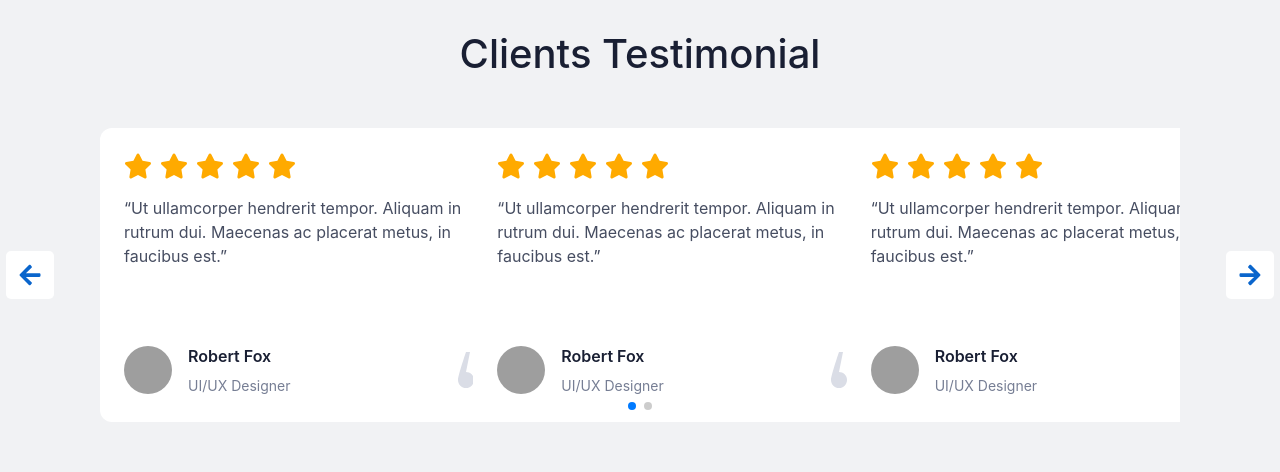
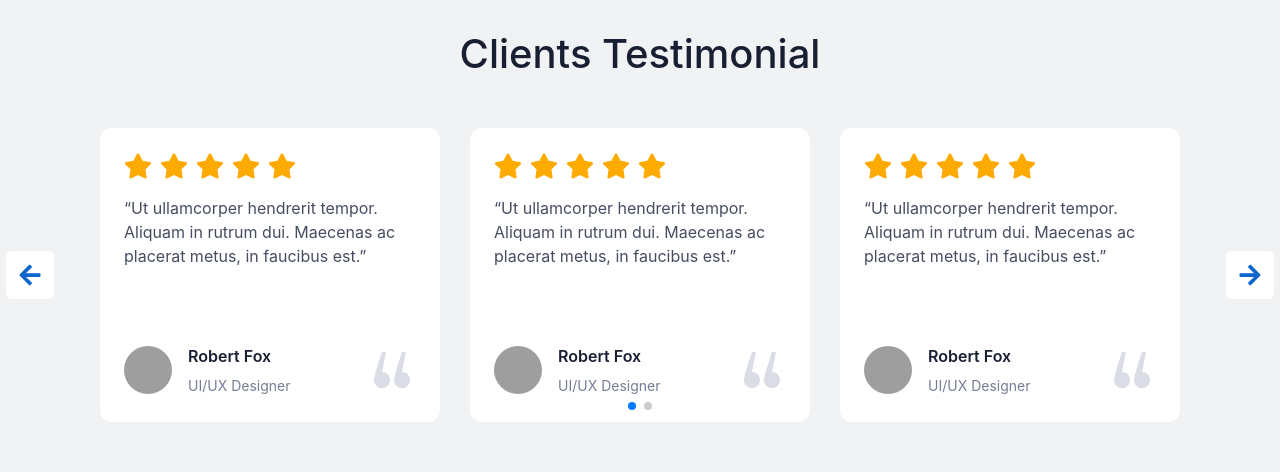
Before and after one commit to SoftDev-Abay/jobpilot-testtask, a React (Vite) app: page / in a window 1280 px wide. Shown: the part 5780-6252 px from the top of the page. Built offline with nearby package versions, Linux system fonts and the light colour scheme; grey boxes are pictures that could not be loaded.

Commit message:
made testimonials adaptive

```diff
--- a/src/components/TestimonialCard.scss
+++ b/src/components/TestimonialCard.scss
@@ -1,6 +1,5 @@
 .testimonials-card {
   flex: 1 1 0%;
-  width: 424px;
   padding: 24px 24px 26px 24px;
   height: 294px;
   display: flex;
--- a/src/sections/Testimonials.jsx
+++ b/src/sections/Testimonials.jsx
@@ -36,7 +36,8 @@ const Testimonials = () => {
       <div className="testimonials-wrapper">
         <Swiper
           modules={[Navigation, Pagination, Mousewheel, Keyboard]}
-          slidesPerView={1}
+          slidesPerView={3}
+          spaceBetween={30}
           freeMode={true}
           pagination={{ clickable: true }}
           navigation={{
@@ -45,13 +46,14 @@ const Testimonials = () => {
           }}
           onSwiper={(swiper) => (swiperRef.current = swiper)}
           breakpoints={{
+            0: {
+              slidesPerView: 1,
+            },
             768: {
               slidesPerView: 2,
-              spaceBetween: 30,
             },
             1024: {
               slidesPerView: 3,
-              spaceBetween: 40,
             },
           }}
         >
```
